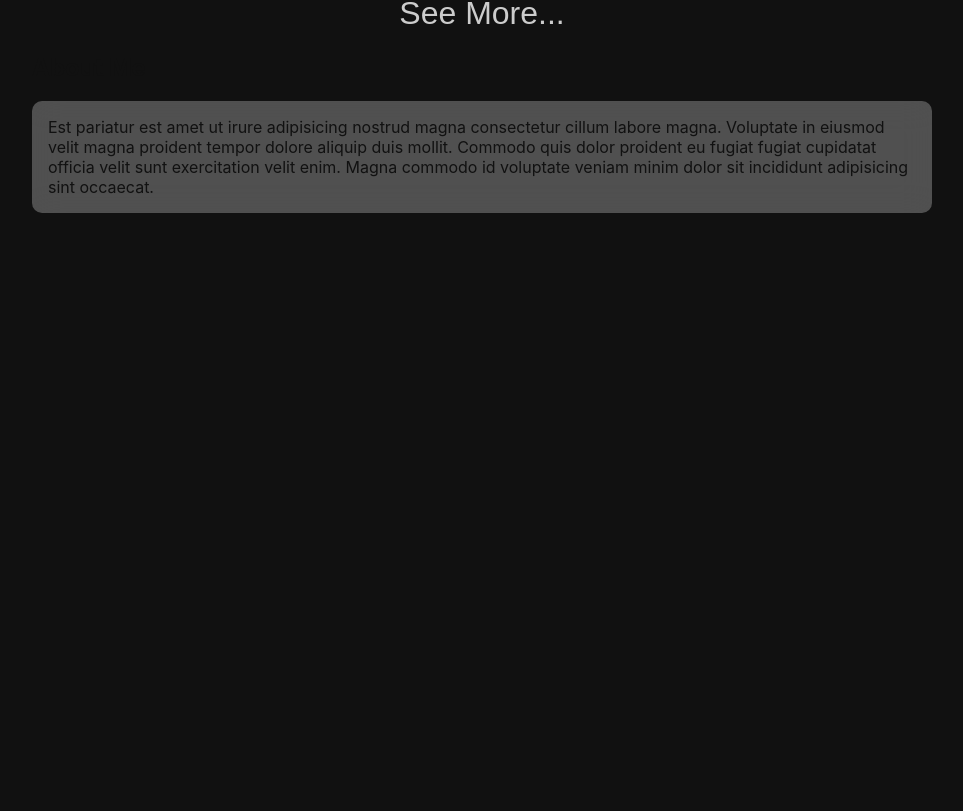
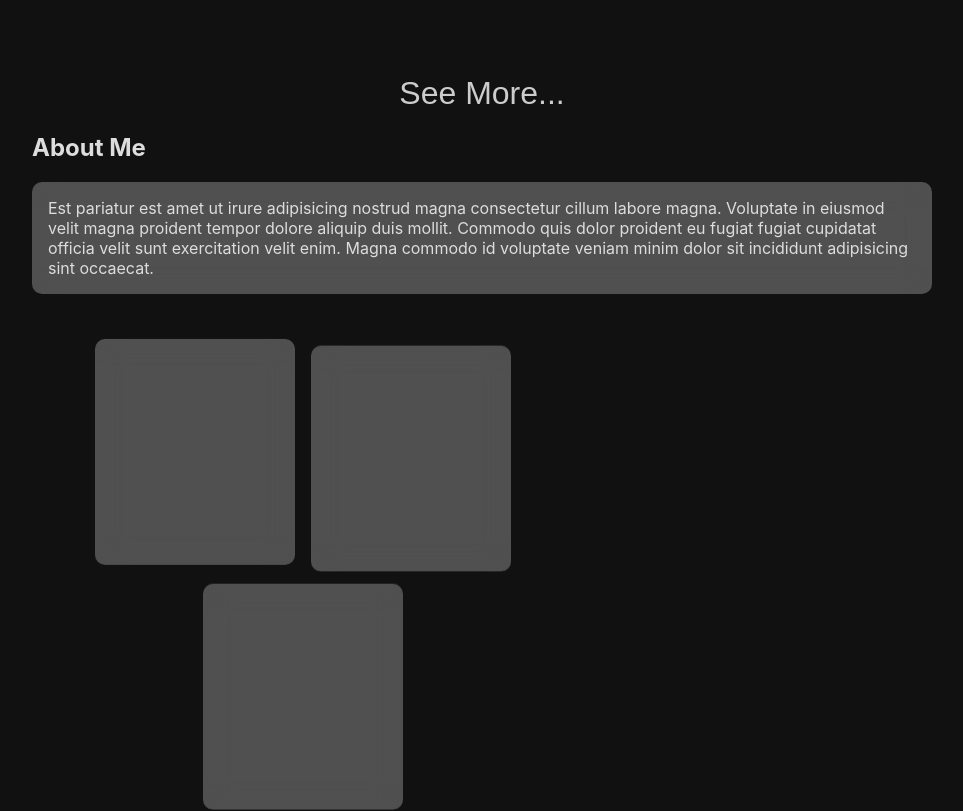
Before and after one commit to joecaro/portfolio, a Next.js app: page / in a window 1280 px wide. Shown: the part 1775-2586 px from the top of the page, without its empty margins (158-1121 px from the left). Built offline with nearby package versions, Linux system fonts and the light colour scheme.

Commit message:
about me frame

```diff
--- a/components/ProjectsList.js
+++ b/components/ProjectsList.js
@@ -19,7 +19,9 @@ export default function ProjectsList({ projects }) {
       </ButtonLink>
       <List>
         {projects.map((project) => (
-          <Item key={`${project.slug}-container`}>
+          <Item
+            isDarkMode={theme === themes.dark}
+            key={`${project.slug}-container`}>
             <ProjectCard
               key={project.slug}
               project={project}
@@ -65,7 +67,8 @@ const ProjectDetails = styled.div`
 
 const Item = styled.div`
   backdrop-filter: blur(16px);
-  background-color: #ffffff33;
+  background-color: ${({ isDarkMode }) => (isDarkMode ? "" : "#ffffff44")};
   padding: 2rem 0;
   margin: 1rem;
+  display: grid;
 `;
--- a/components/VideoBackground.js
+++ b/components/VideoBackground.js
@@ -1,10 +1,13 @@
-import React from "react";
+import React, { useEffect } from "react";
 import styles from "../styles/Home.module.css";
 
 export default function VideoBackground({}) {
-  const handleSetUp = () => {
+  useEffect(() => {
     document.addEventListener("scroll", handleScroll);
-  };
+    return () => {
+      document.removeEventListener("scroll", handleScroll);
+    };
+  }, []);
 
   const handleScroll = () => {
     let video = document.getElementById("video");
@@ -20,7 +23,6 @@ export default function VideoBackground({}) {
 
   return (
     <video
-      onLoadedMetadata={handleSetUp}
       className={styles.video}
       id='video'
       preload='preload'
--- a/pages/index.js
+++ b/pages/index.js
@@ -11,15 +11,6 @@ import handledRedirect from "../lib/handleRedirect";
 import Cover from "../components/Cover";
 import Light from "../components/Light";
 import VideoBackground from "../components/VideoBackground";
-
-const setStyles = (wrapperEl, videoEl, playbackRate) => {
-  wrapperEl.style.marginTop = `calc(180% - ${
-    Math.floor(videoEl.duration) * playbackRate + "px"
-  })`;
-  wrapperEl.style.marginBottom = `calc(180% - ${
-    Math.floor(videoEl.duration) * playbackRate + "px"
-  })`;
-};
 
 export default function Home(props) {
   const router = useRouter();
@@ -154,6 +145,49 @@ export default function Home(props) {
             Magna commodo id voluptate veniam minim dolor sit incididunt
             adipisicing sint occaecat.
           </div>
+          <div
+            style={{
+              display: "flex",
+              flexWrap: "wrap",
+              gap: "1rem",
+              backgroundColor: "transparent",
+              backdropFilter: "none",
+            }}>
+            <div
+              style={{
+                backgroundColor: "transparent",
+                backdropFilter: "none",
+                margin: "1rem",
+                flex: "0 1 55%",
+                height: "500px",
+                display: "flex",
+                justifyContent: "center",
+                flexWrap: "wrap",
+                gap: "1rem",
+              }}>
+              <div
+                className={styles.float}
+                style={{ flex: "0 0 200px", animationDelay: "1s" }}></div>
+              <div
+                className={styles.float}
+                style={{ flex: "0 0 200px", animationDelay: "2s" }}></div>
+              <div className={styles.float} style={{ flex: "0 0 200px" }}></div>
+            </div>
+            {theme === themes.dark && (
+              <div
+                style={{
+                  backgroundColor: "transparent",
+                  backdropFilter: "none",
+                  margin: "1rem",
+                  flex: "0 1 50%",
+                  height: "500px",
+                  display: "flex",
+                  justifyContent: "center",
+                  flexWrap: "wrap",
+                  gap: "1rem",
+                }}></div>
+            )}
+          </div>
         </AboutMe>
       </main>
     </div>
--- a/styles/Home.module.css
+++ b/styles/Home.module.css
@@ -4,7 +4,6 @@
 
 .container * {
   z-index: 1;
-  color: #111;
 }
 
 .video {
@@ -69,6 +68,28 @@
   color: #ddd;
 }
 
+.float {
+  animation: float 3s infinite linear;
+}
+
+@keyframes float {
+  0% {
+    transform: translateY(0);
+  }
+  25% {
+    transform: translateY(5px);
+  }
+  50% {
+    transform: translateY(0px);
+  }
+  75% {
+    transform: translateY(-5px);
+  }
+  100% {
+    transform: translateY(0);
+  }
+}
+
 @keyframes titleFlicker {
   0%,
   2%,
```
